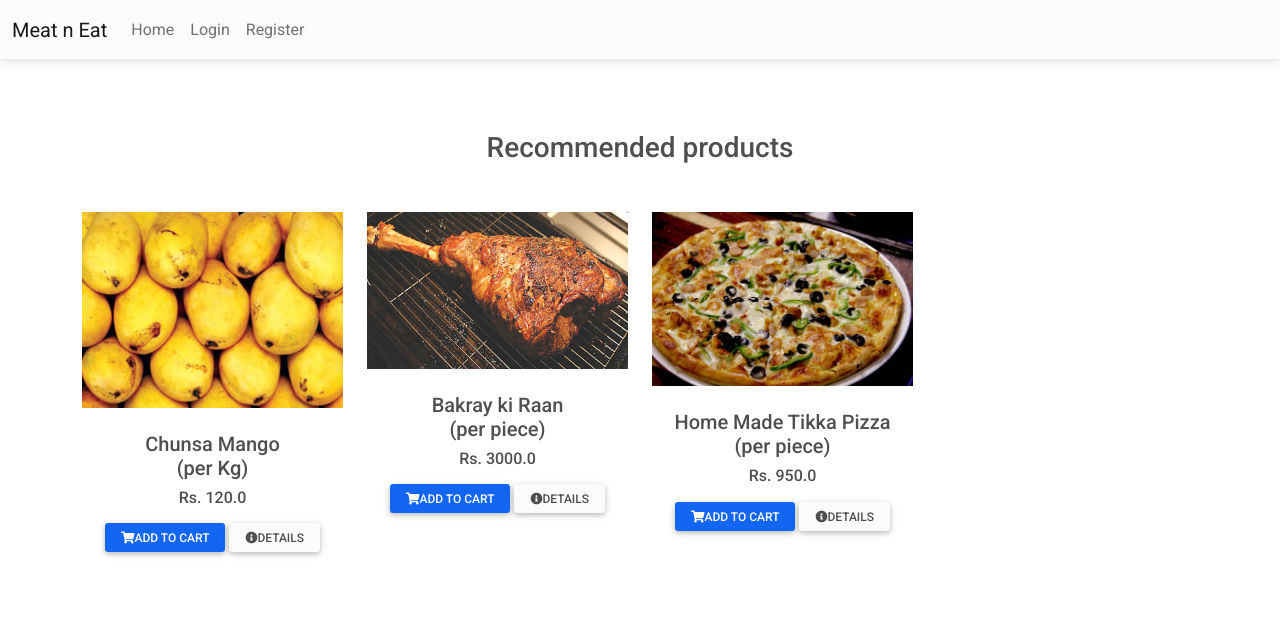
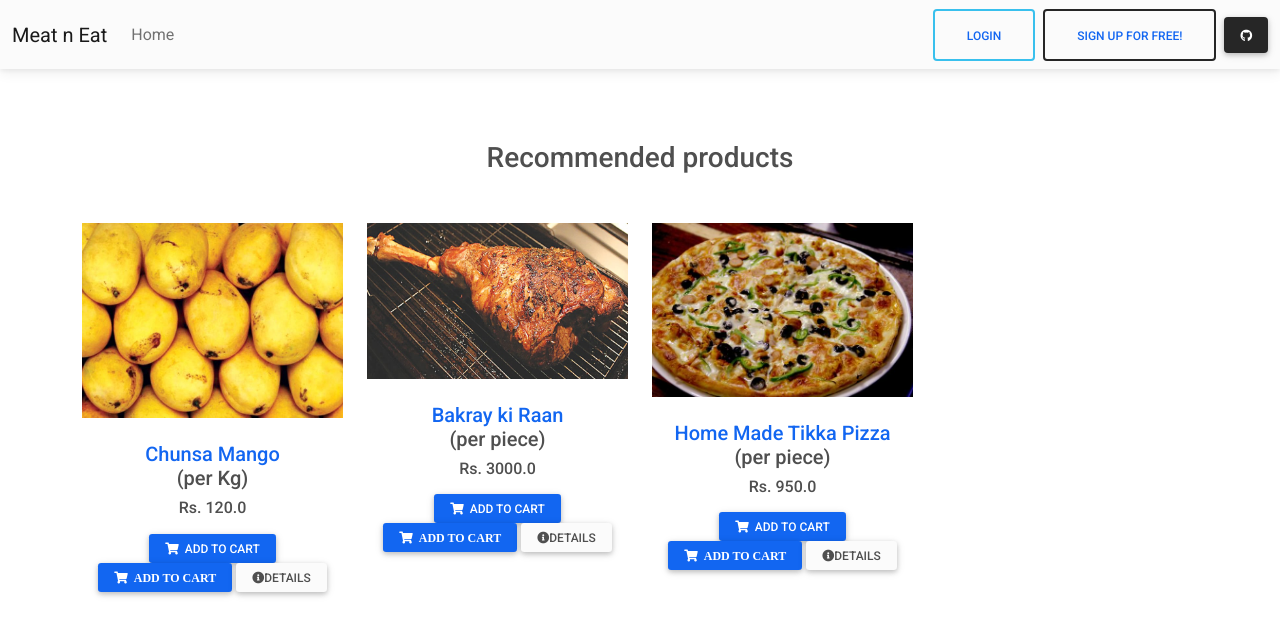
Before and after one commit to hanzy48633/website, a Django app: page / in a window 1280 px wide. Shown: the top 636 px of the page. Run offline with Django 3.2, Linux system fonts and the light colour scheme; data comes from the database, SQL or seed files in the repository; both versions use the stored data as it was after the commit; some libraries are stand-ins or nearby versions.

Commit message:
navbar is adjusted...beautified

```diff
--- a/ecom/itemspage/templates/itemspage/base.html
+++ b/ecom/itemspage/templates/itemspage/base.html
@@ -33,15 +33,32 @@
                     <a class="navbar-brand" href="#">Meat n Eat</a>
                     <ul class="navbar-nav me-auto mb-2 mb-lg-0">
                         <li class="nav-item">
-                            <a class="nav-link" aria-current="page" href="#">Home</a>
+                            <a class="nav-link" aria-current="page" href="{% url 'index_view' %}">Home</a>
                         </li>
-                        <li class="nav-item">
-                            <a class="nav-link" aria-current="page" href="{% url 'login_view' %}">Login</a>
-                        </li>
-                        <li class="nav-item">
-                            <a class="nav-link" aria-current="page" href="{% url 'register_view' %}">Register</a>
-                        </li>
+
                     </ul>
+
+                    <div class="d-flex align-items-center">
+                        {% if user.is_authenticated %}
+                            <button type="button" class="btn btn-outline-link px-3 me-2">
+                                Logout
+                            </button>
+                            <button type="button" class="btn btn-primary me-3">
+                                Welcome, {{ user.username }}!
+                            </button>
+                        {% else %}
+                            <button type="button" class="btn btn-outline-info px-3 me-2">
+                                <a class="nav-link" aria-current="page" href="{% url 'login_view' %}">Login</a>
+                            </button>
+                            <button type="button" class="btn btn-outline-dark px-3 me-2">
+                                <a class="nav-link" aria-current="page" href="{% url 'register_view' %}">Sign up for Free!</a>
+                            </button>
+                        {% endif %}
+                        <a class="btn btn-dark px-3" href="https://github.com/mdbootstrap/mdb-ui-kit" role="button">
+                            <i class="fab fa-github"></i>
+                        </a>
+                    </div>
+
                 </div>
             </div>
         </nav>
--- a/ecom/itemspage/templates/itemspage/mainpage.html
+++ b/ecom/itemspage/templates/itemspage/mainpage.html
@@ -25,17 +25,18 @@
             <div class="">
 
               <div class="view zoom z-depth-2 rounded">
-                <a href="{% url 'product_view' item.pk%}">
+                <a href="{% url 'product_view' item.pk %}">
                 <img class="img-fluid w-100" src="{{ item.image.url }}" alt="Sample">
                 </a>
               </div>
 
               <div class="text-center pt-4">
 
-                <h5 class="mb-0">{{ item.title }}</h5>
+                <a href="{% url 'product_view' item.pk %}"><h5 class="mb-0">{{ item.title }}</h5></a>
                 <h5>({{ item.get_price_type_display }})</h5>
                 <h6 class="mb-3">Rs. {{ item.price }}</h6>
-                <button type="button" class="btn btn-primary btn-sm mr-1"><i class="fas fa-shopping-cart pr-2"></i>Add to cart</button>
+                <button type="button" class="btn btn-primary btn-sm mr-1"><a><i class="fas fa-shopping-cart pr-2"></i>&nbsp Add to cart</a></button>
+                <button type="button" class="btn btn-primary btn-sm mr-1"><i class="fas fa-shopping-cart pr-2">&nbsp Add to cart</i></button>
                 <button type="button" class="btn btn-light btn-sm"><i class="fas fa-info-circle pr-2"></i>Details</button>
 
               </div>
```
Also changed, not shown: ecom/db.sqlite3, ecom/itemspage/templates/itemspage/registerpage.html (indentation only).
